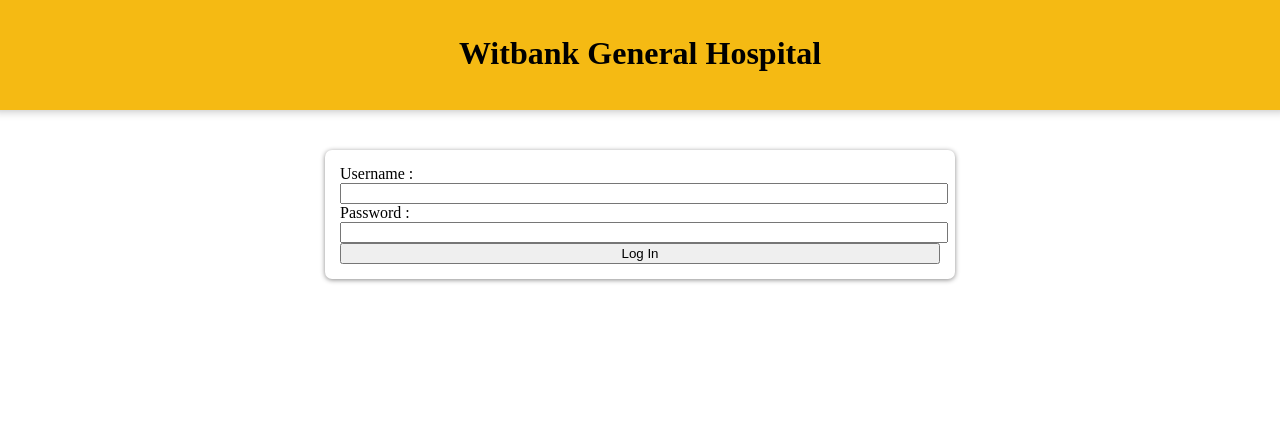
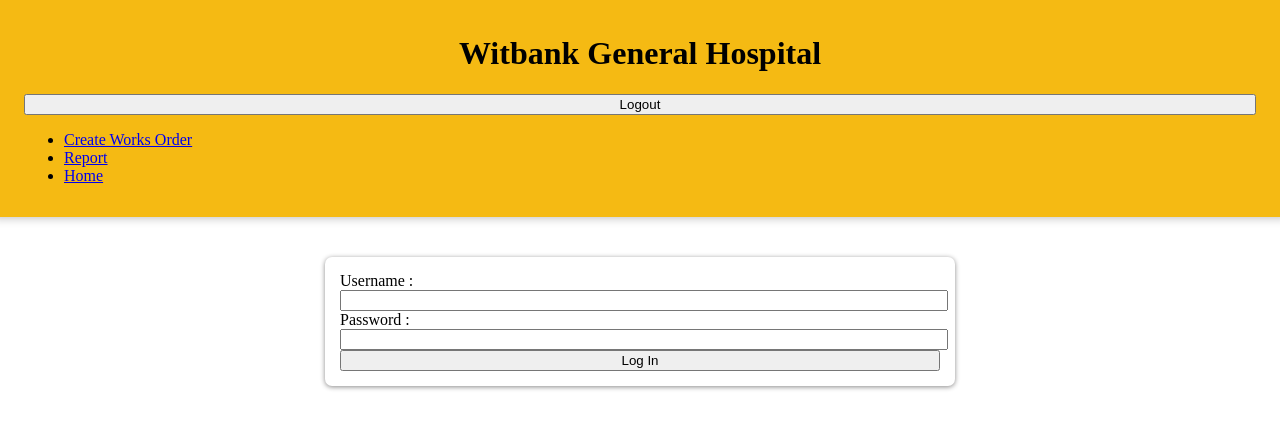
Before and after one commit to jkubayi27/Public-Works-App, a React (Vite) app in the folder public-works/: page / in a window 1280 px wide. Shown: the top 428 px of the page. Built offline with nearby package versions, Linux system fonts and the light colour scheme.

Commit message:
App navigation fully functional

```diff
--- a/public-works/src/App.jsx
+++ b/public-works/src/App.jsx
@@ -48,7 +48,6 @@
   return (
     <>
       <Header/>
-      <CreateOrder onAdd={addOrder}/>
       <Filter filterOrders={filterOrders}/>
       <Result orders={orders}/>
     </>
--- a/public-works/src/CreateArea.jsx
+++ b/public-works/src/CreateArea.jsx
@@ -1,5 +1,5 @@
 import { useState } from "react"
-
+import Header from "./Header";
 function CreateOrder(props) {
     const [newOrder,setNewOrder] = useState({
         ordernum : 0,
@@ -22,6 +22,8 @@
     }
 
     return (
+        <>
+        <Header/>
         <div className="orderInput">
             <h2>Create Works Order</h2>
             <form className="inputForm">
@@ -41,6 +43,7 @@
                 <button type="submit" onClick={submitNote}>Submit</button>
             </form>
         </div>
+        </>
     )
 }
 
--- a/public-works/src/Header.jsx
+++ b/public-works/src/Header.jsx
@@ -1,16 +1,31 @@
+import axios from "axios";
 import { Link } from "react-router-dom";
 
-function Header(props) {
-    const displayType =  props.display == null ? "none" : props.display;
-    const  customStyle = {
-        display: displayType
+function Header() {
+
+    async function logOut() {
+        const response = await axios.get('http://localhost:5000/logout');
+        console.log(response)
+        if (!response) {
+            console.log('session persists');
+        } else {
+            console.log('session expired');
+        }
     }
+
     return (
         <div className="heading">
             <h1>Witbank General Hospital</h1>
-            <button style={customStyle}>
-                <Link to={props.redirect}>Back</Link>
+            <button onClick={logOut}>
+                Logout
             </button>
+            <nav>
+                <ul>
+                    <li><Link to='/create'>Create Works Order</Link></li>
+                    <li><Link to='/report'>Report</Link></li>
+                    <li><Link to='/home'>Home</Link></li>
+                </ul>
+            </nav>
         </div>
     )
 }
--- a/public-works/src/Report.jsx
+++ b/public-works/src/Report.jsx
@@ -35,7 +35,7 @@
 
     return (
         <>
-            <Header display="block" redirect='/home'/>
+            <Header/>
             <div className="orderInput">
                 <h1>Performance Report</h1>
                 <form className="inputForm">
--- a/public-works/src/main.jsx
+++ b/public-works/src/main.jsx
@@ -6,10 +6,12 @@
 import OrderItem from './OrderItem.jsx'
 import SignIn from './SignIn.jsx'
 import Report from './Report.jsx'
+import CreateOrder from './CreateArea.jsx'
 
 const router = createBrowserRouter([
   {path:"/",element : <SignIn/>},
   {path:"/home",element : <App/>},
+  {path:"/create",element : <CreateOrder/>},
   {path:"/:id",element : <OrderItem/>},
   {path:"/report",element : <Report/>}
 ])
```
Also changed, not shown: 1 other file (tests, documents, lock files or other folders).
